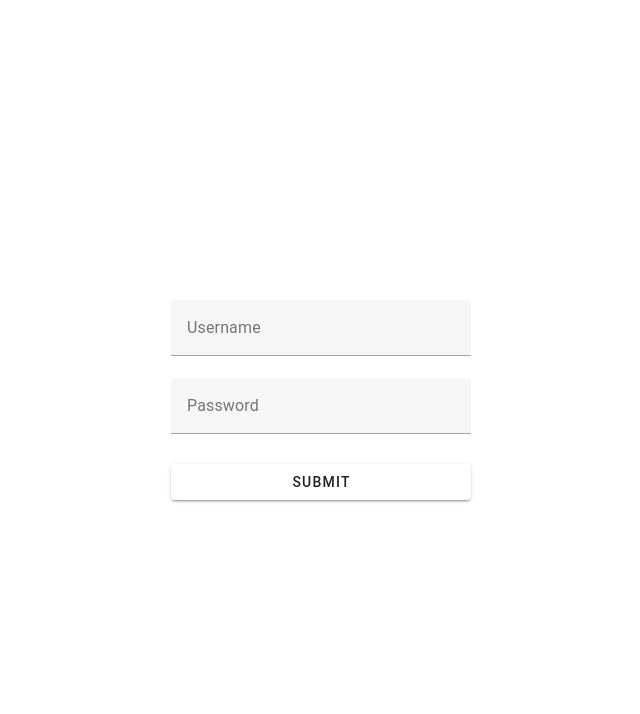
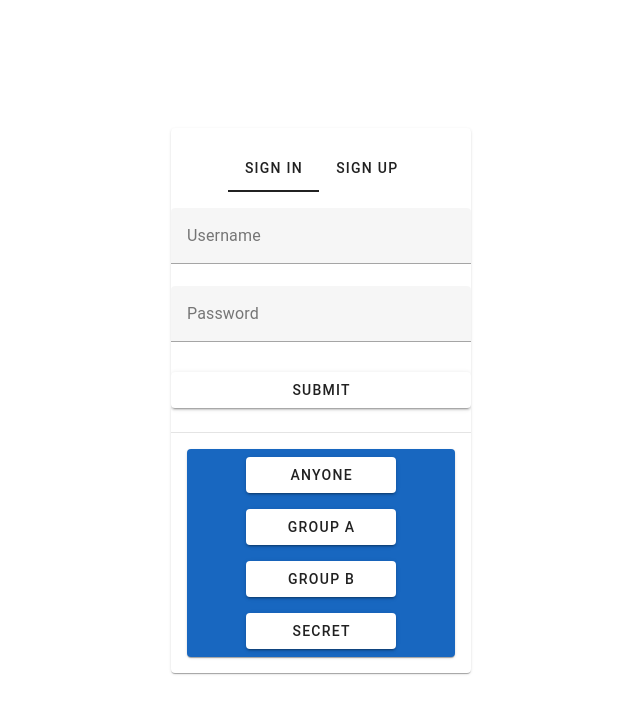
Before and after one commit to chnmk/vuetify-authorization-frontend, a Nuxt app: page / in a window 1280 px wide. Shown: the top 714 px of the page, without its empty margins (319-959 px from the left). Built offline with nearby package versions, Linux system fonts and the light colour scheme.

Commit message:
feat: add full layout template

```diff
--- a/app.vue
+++ b/app.vue
@@ -1,12 +1,12 @@
 <template>
-  <!--
-    <div>
-      <NuxtRouteAnnouncer />
-      <NuxtWelcome />
-    </div>
-  -->
   <v-app id="app">
-    <v-sheet class="mx-auto my-auto" width="300">
+    <v-card class="mx-auto my-auto" width="300">
+      <v-tabs class="ma-4" v-model="tab" align-tabs="center">
+        <v-tab value="signin">Sign In</v-tab>
+        <v-tab value="signup">Sign Up</v-tab>
+      </v-tabs>
+      <v-tabs-window v-model="tab">
+        <v-tabs-window-item value="signin">
           <v-form fast-fail @submit.prevent>
             <v-text-field
               v-model="username"
@@ -20,15 +20,66 @@
               label="Password"
             ></v-text-field>
 
-        <v-btn class="mt-2" type="submit" block @click="submit">Submit</v-btn>
+            <v-btn class="my-2" type="submit" block @click="submitSignin">Submit</v-btn>
           </v-form>
-    </v-sheet>
+        </v-tabs-window-item>
+
+        <v-tabs-window-item value="signup">
+          <v-form fast-fail @submit.prevent>
+            <v-text-field
+              v-model="username"
+              :rules="usernameRules"
+              label="Username"
+            ></v-text-field>
+
+            <v-text-field
+              v-model="password"
+              :rules="passwordRules"
+              label="Password"
+            ></v-text-field>
+
+            <v-select
+              label="Select group"
+              :rules="groupRules"
+              :items="['Group A', 'Group B']"
+            ></v-select>
+
+            <v-btn class="my-2" type="submit" block @click="submitSignup">Submit</v-btn>
+          </v-form>
+        </v-tabs-window-item>
+      </v-tabs-window>
+      <v-divider class="my-4" />
+      <v-card class="ma-4" color="primary">
+        <div class="d-flex justify-center">
+          <v-btn class="ma-2" width="150" @click="anyone">
+            Anyone
+          </v-btn>
+        </div>
+        <div class="d-flex justify-center">
+          <v-btn class="ma-2" width="150" @click="groupA">
+            Group A
+          </v-btn>
+        </div>
+        <div class="d-flex justify-center">
+          <v-btn class="ma-2" width="150" @click="groupB">
+            Group B
+          </v-btn>
+        </div>
+        <div class="d-flex justify-center">
+          <v-btn class="ma-2" width="150" @click="secret">
+            Secret
+          </v-btn>
+        </div>
+      </v-card>
+    </v-card>
   </v-app>
 </template>
 
 <script setup>
 import { ref } from 'vue'
 import axios from 'axios';
+
+const tab = ref(null)
 
 const username = ref('')
 const usernameRules = [
@@ -62,7 +113,18 @@ value => {
   },
 ]
 
-function submit() {
+const groupRules = [
+value => {
+  if (value) return true
+  return 'Please select a group.'
+}
+]
+
+function submitSignin() {
+  console.log("signin placeholder")
+}
+
+function submitSignup() {
   axios.post('http://localhost:8080/signup', {
     username: username.value,
     password: password.value
@@ -74,4 +136,20 @@ function submit() {
     console.log(error);
   });
 }
+
+function anyone() {
+  console.log("anyone placeholder")
+}
+
+function groupA() {
+  console.log("groupA placeholder")
+}
+
+function groupB() {
+  console.log("groupB placeholder")
+}
+
+function secret() {
+  console.log("secret placeholder")
+}
 </script>
```
Lines whose indentation alone changed are shown as unchanged.
